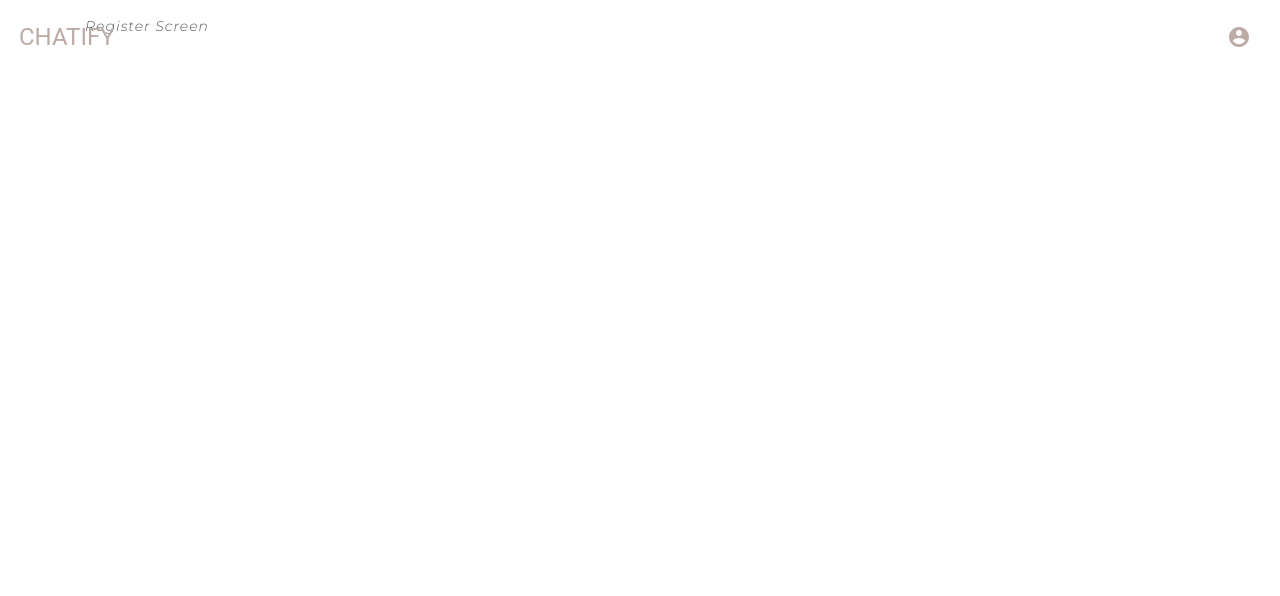
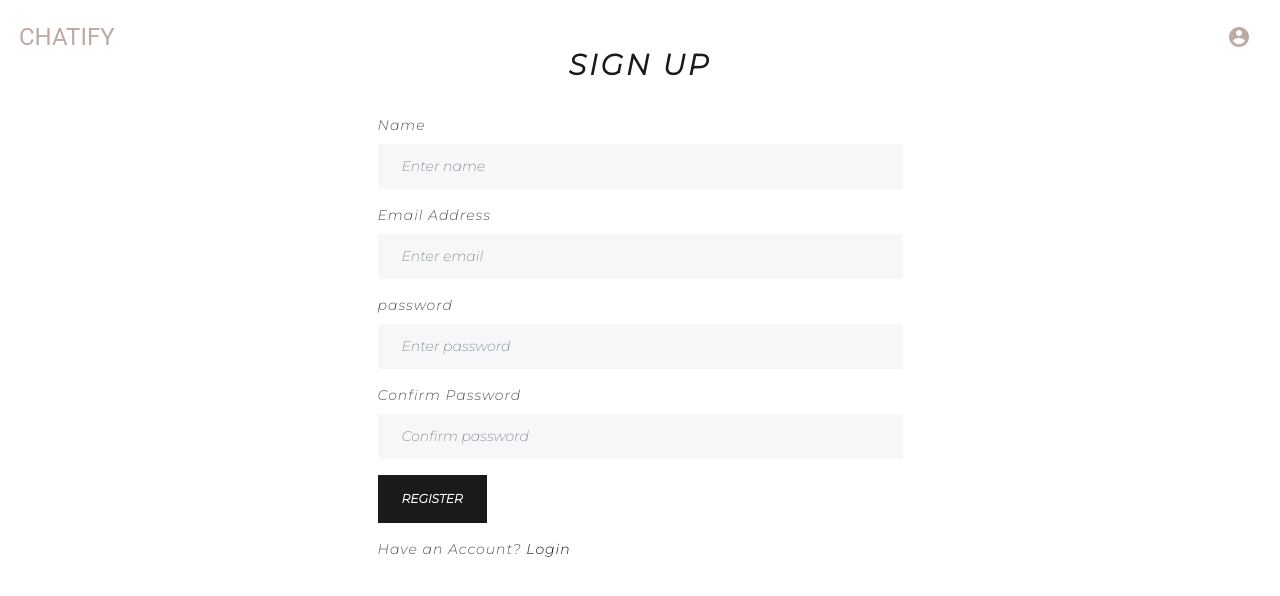
Before and after one commit to 92yo/CHAT-APP, a React (Create React App) app in the folder client/: page /register in a window 1280 px wide. Shown: the top 596 px of the page. Built offline with nearby package versions, Linux system fonts and the light colour scheme.

Commit message:
adds register screen

```diff
--- a/client/src/Screens/RegisterScreen.jsx
+++ b/client/src/Screens/RegisterScreen.jsx
@@ -1,7 +1,107 @@
-import React from "react";
+import { useState, useEffect } from "react";
+import { Link } from "react-router-dom";
+import { Form, Button, Row, Col } from "react-bootstrap";
+import { useDispatch, useSelector } from "react-redux";
+import makeToast from "../Components/Toaster";
+import Loader from "../Components/Loader";
+import Meta from "../Components/Meta";
+import FormContainer from "../Components/FormContainer";
+import { register } from "../Store/actions/userActions";
 
-const RegisterScreen = () => {
-  return <div>Register Screen</div>;
+const RegisterScreen = ({ location, history }) => {
+  const [name, setName] = useState("");
+  const [email, setEmail] = useState("");
+  const [password, setPassword] = useState("");
+  const [confirmPassword, setConfirmPassword] = useState("");
+  const [message, setMessage] = useState(null);
+
+  const dispatch = useDispatch();
+
+  const userRegister = useSelector((state) => state.userRegister);
+  const { loading, error, userInfo } = userRegister;
+
+  const redirect = location.search ? location.search.split("=")[1] : "/";
+
+  useEffect(() => {
+    if (userInfo) {
+      history.push(redirect);
+    }
+  }, [history, userInfo, redirect]);
+
+  const submitHandler = (e) => {
+    e.preventDefault();
+    if (password !== confirmPassword) {
+      setMessage("Passwords do not match");
+    } else {
+      dispatch(register(name, email, password));
+    }
+  };
+
+  return (
+    <>
+      <Meta title={"Register"} />
+      <FormContainer>
+        <h1>Sign Up</h1>
+        {message && makeToast("error", { message })}
+        {error && makeToast("error", { error })}
+        {loading && <Loader />}
+        <Form onSubmit={submitHandler}>
+          <Form.Group controlId="name">
+            <Form.Label>Name</Form.Label>
+            <Form.Control
+              type="name"
+              placeholder="Enter name"
+              value={name}
+              onChange={(e) => setName(e.target.value)}
+            ></Form.Control>
+          </Form.Group>
+
+          <Form.Group controlId="email">
+            <Form.Label>Email Address</Form.Label>
+            <Form.Control
+              type="email"
+              placeholder="Enter email"
+              value={email}
+              onChange={(e) => setEmail(e.target.value)}
+            ></Form.Control>
+          </Form.Group>
+
+          <Form.Group controlId="password">
+            <Form.Label>password</Form.Label>
+            <Form.Control
+              type="password"
+              placeholder="Enter password"
+              value={password}
+              onChange={(e) => setPassword(e.target.value)}
+            ></Form.Control>
+          </Form.Group>
+
+          <Form.Group controlId="ConfirmPassword">
+            <Form.Label>Confirm Password</Form.Label>
+            <Form.Control
+              type="password"
+              placeholder="Confirm password"
+              value={confirmPassword}
+              onChange={(e) => setConfirmPassword(e.target.value)}
+            ></Form.Control>
+          </Form.Group>
+
+          <Button type="submit" variant="primary">
+            Register
+          </Button>
+        </Form>
+
+        <Row className="py-3">
+          <Col>
+            Have an Account?{" "}
+            <Link to={redirect ? `/login?redirect=${redirect}` : "/login"}>
+              Login
+            </Link>
+          </Col>
+        </Row>
+      </FormContainer>
+    </>
+  );
 };
 
 export default RegisterScreen;
```
